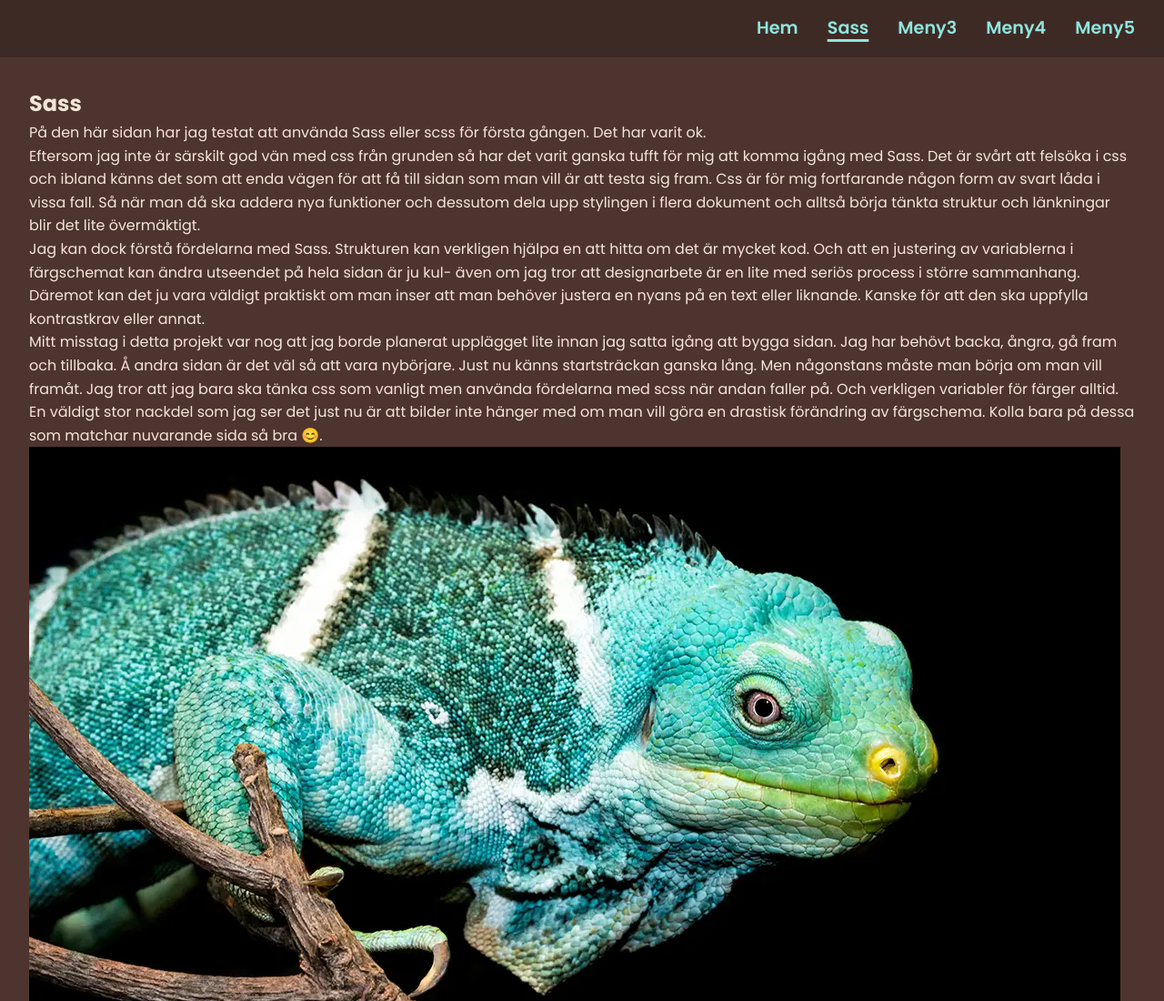
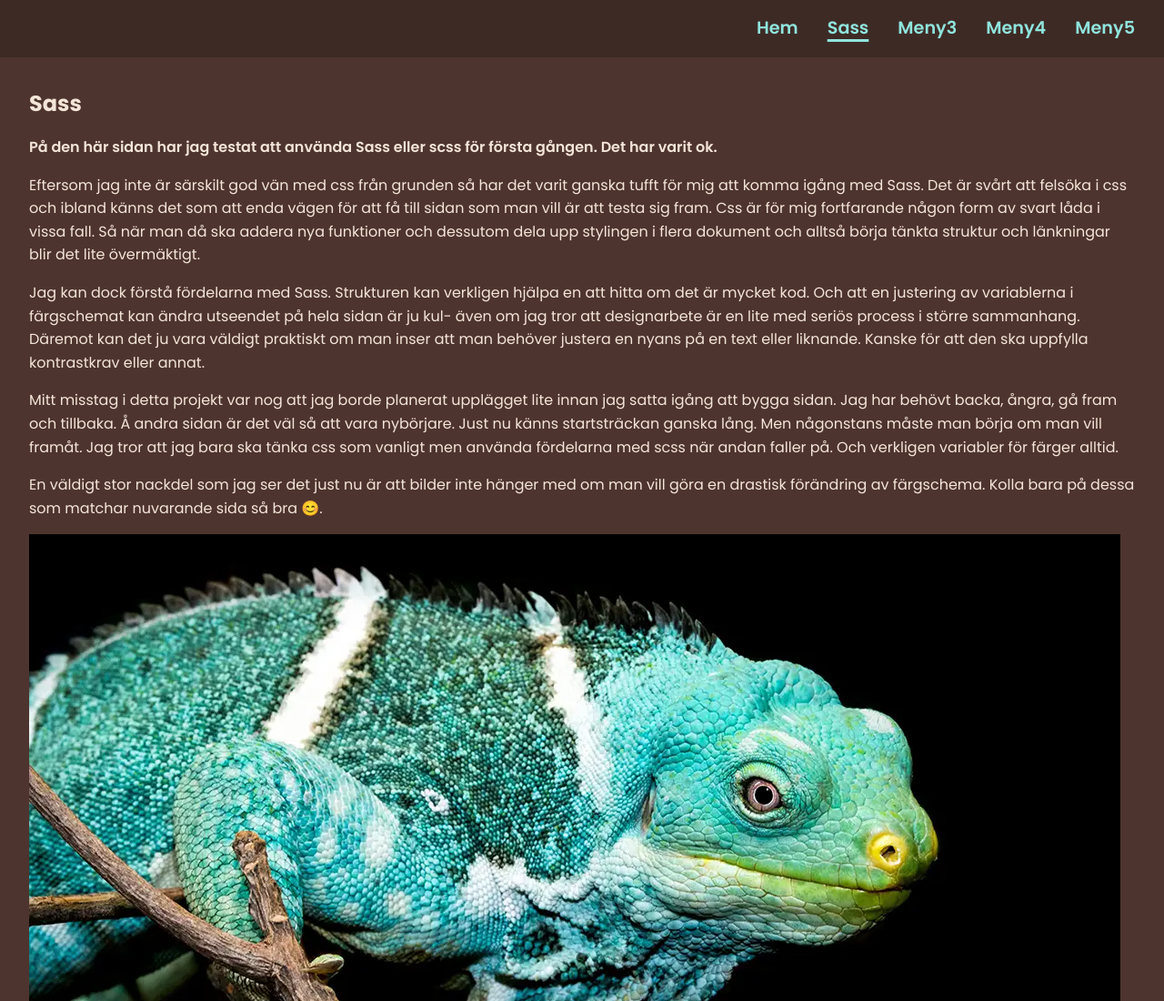
Before and after one commit to JohannaHannahoJ/labb_3-5, a website built with Vite: page sass.html in a window 1280 px wide. Shown: the top 1100 px of the page at 91% size. Built offline with nearby package versions, Linux system fonts and the light colour scheme.

Commit message:
Lägg till regler för styling, article

```diff
--- a/src/css/_layout.scss
+++ b/src/css/_layout.scss
@@ -157,6 +157,14 @@ header {
 article {
   padding: 2rem;
 
+  h1, h2, h3, h4 {
+    padding-bottom: 1rem;
+  }
+
+  p {
+    padding-bottom: 1rem;
+  }
+
   a {
     @include components.link-text;
   }
@@ -164,6 +172,11 @@ article {
     a:visited {
     color: base.$primary-light-color;
   }
+}
+
+.ingress {
+  font-weight: 600;
+  padding-bottom: 1rem;
 }
 
 footer {
```
